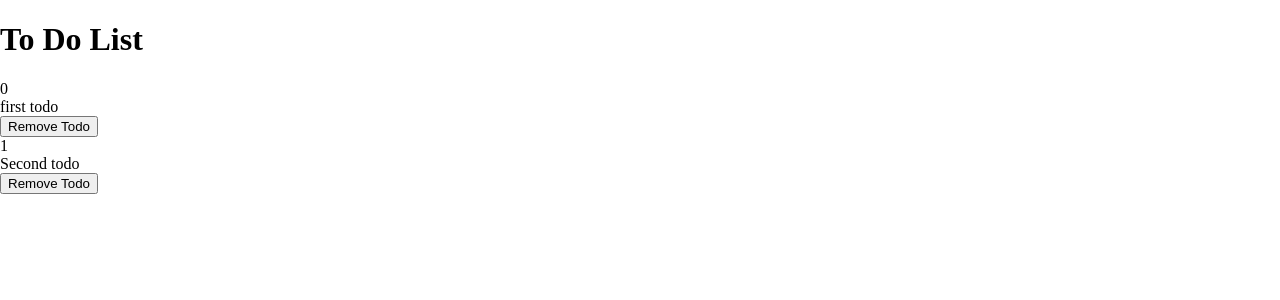
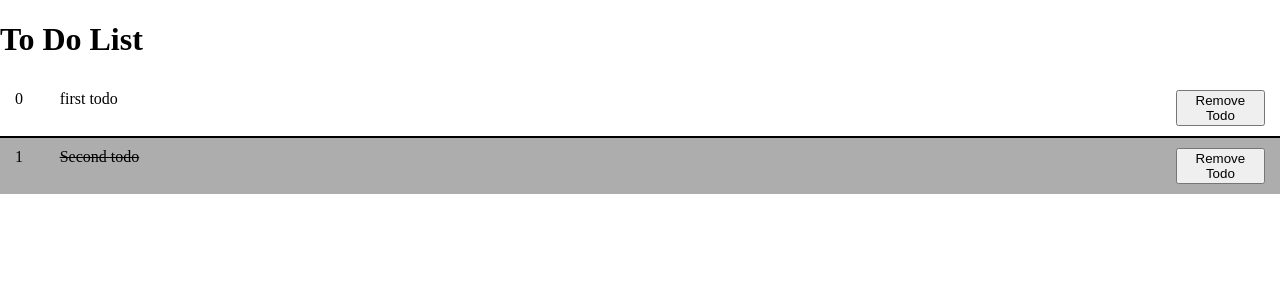
Before and after one commit to charles8ff/angular-first-app, an Angular app: page / in a window 1280 px wide. Shown: the top 300 px of the page. Built offline with nearby package versions, Linux system fonts and the light colour scheme.

Commit message:
Adding first methods

```diff
--- a/src/app/compoments/todos/todos.component.html
+++ b/src/app/compoments/todos/todos.component.html
@@ -1,9 +1,7 @@
-<div class="allToDos" *ngFor="let todo of todos; let i = index">
-
-    <div class="singleToDo">
+<div *ngFor="let todo of todos; let i = index" class="singleToDo {{( todo.completed ?
+     'done': '' )}}" >
         <div class="id">{{ i }}</div>
-        <div class="content">{{ todo.content}}</div>
-        <button class="deleteButton">Remove Todo</button>
-    </div>
+        <div class="content"(click)="toggleDone(i)">{{ todo.content}}</div>
+        <button class="deleteButton" (click)="deleteToDo(i)">Remove Todo</button>
 
 </div>
--- a/src/app/compoments/todos/todos.component.sass
+++ b/src/app/compoments/todos/todos.component.sass
@@ -0,0 +1,46 @@
+.singleToDo
+    background-color: white
+    border-bottom: 2px solid black
+    display: flex
+    padding: 10px 15px
+
+    &:nth-child(even)
+        background-color: #adadad
+
+    &:last-of-type
+        border-bottom: 0
+
+    .id
+        flex: 1 1 50px
+
+    .content
+        flex: 1 1 100%
+
+    &.done .content
+        text-decoration: line-through
+
+    &-input
+        appearance: none
+        background-color: #F3F3F3
+        border: none
+        display: block
+        font-size: 20px
+        margin-top: 15px
+        outline: none
+        padding: 10px 15px
+        width: 100%
+
+    &-submit
+        appearance: none
+        background-color: #FE4880
+        background: none
+        border: none
+        color: #FFF
+        display: block
+        font-size: 18px
+        font-weight: 700
+        margin: 15px auto
+        max-width: 200px
+        outline: none
+        padding: 10px 15px
+        width: 100%
--- a/src/app/compoments/todos/todos.component.ts
+++ b/src/app/compoments/todos/todos.component.ts
@@ -25,4 +25,18 @@ export class TodosComponent implements OnInit {
     ]
   }
 
+  toggleDone(id: number) {
+    this.todos.map((elem,index)=>{
+      if (index == id) elem.completed = !elem.completed;
+      //this loops for the task with id and changes status when found
+      return elem;
+    })
+  }
+
+  deleteToDo(id: number){
+    this.todos = this.todos.filter((elem, index)=> index !== id);
+    //this returns all but the one that matches
+  }
+
+
 }
```
